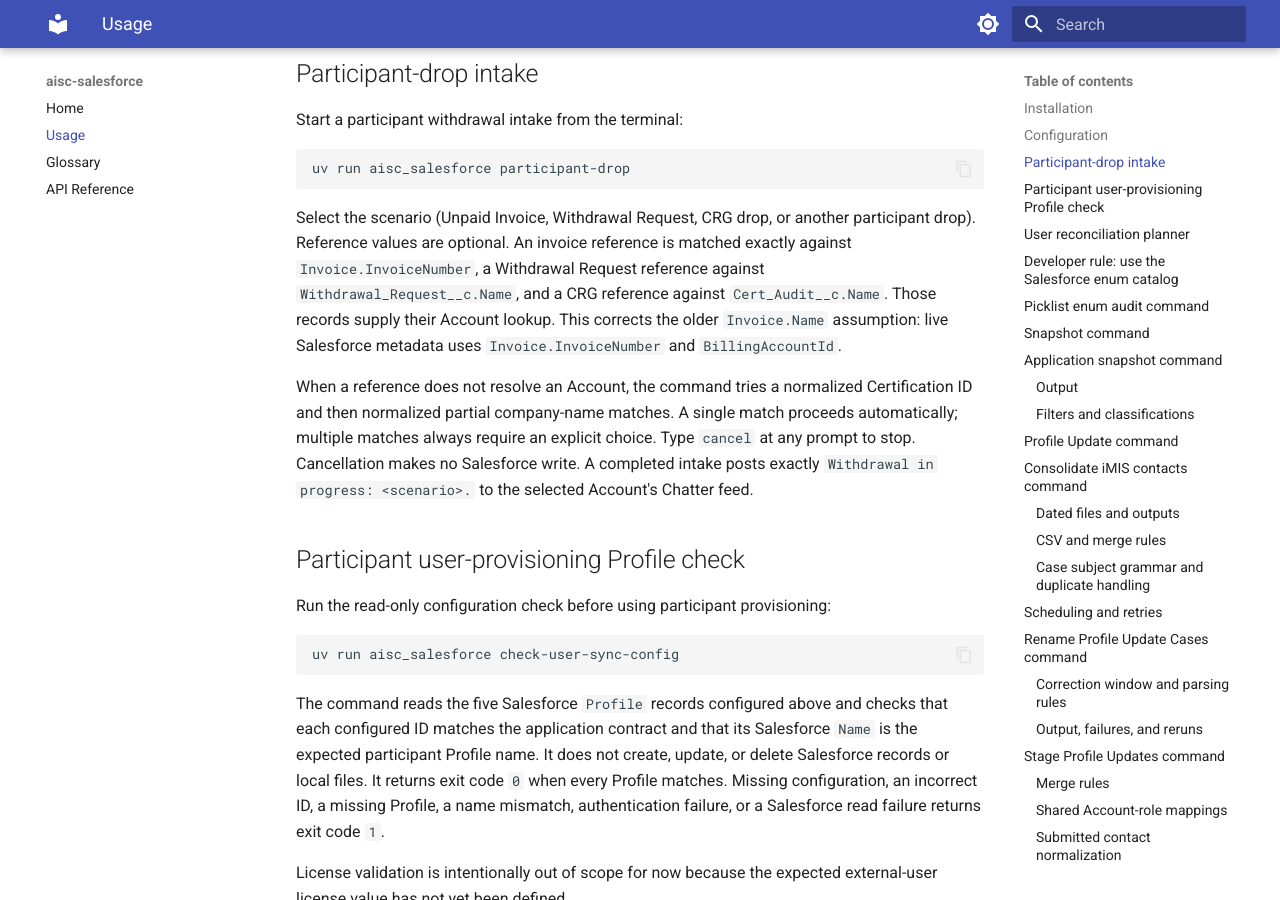
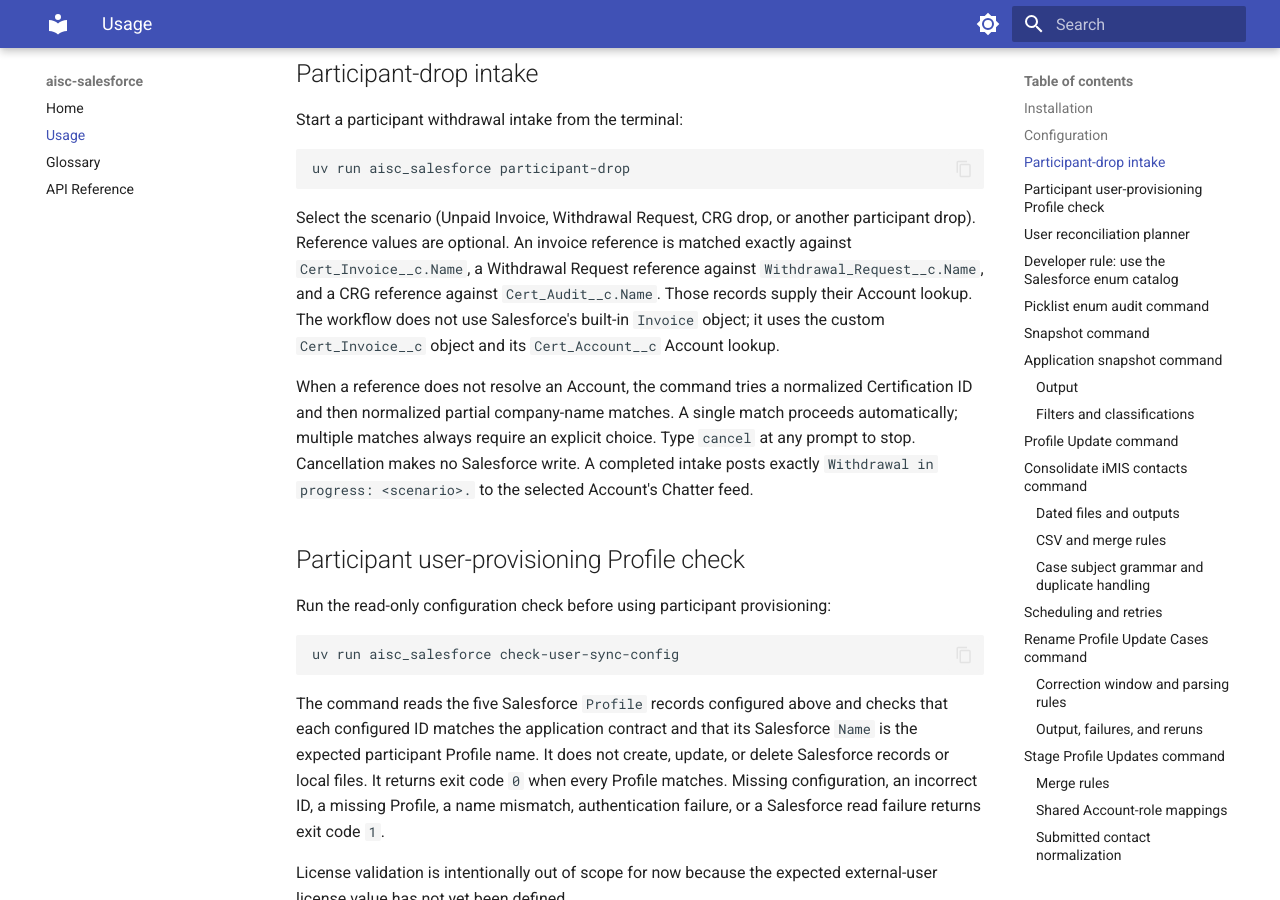
Before and after one commit to MauxBoyle/aisc-sf, an MkDocs documentation site: the page built from docs/usage.md, in a window 1280 px wide and 900 px high, scrolled down 1166 px. Built offline with MkDocs 1.6.1 and Material for MkDocs 9.7.7, drawn with Linux system fonts in a browser that asks for light colours.

Commit message:
Use custom certificate invoice lookup

```diff
--- a/docs/usage.md
+++ b/docs/usage.md
@@ -42,11 +42,11 @@ uv run aisc_salesforce participant-drop
 
 Select the scenario (Unpaid Invoice, Withdrawal Request, CRG drop, or another
 participant drop). Reference values are optional. An invoice reference is
-matched exactly against `Invoice.InvoiceNumber`, a Withdrawal Request reference
+matched exactly against `Cert_Invoice__c.Name`, a Withdrawal Request reference
 against `Withdrawal_Request__c.Name`, and a CRG reference against
-`Cert_Audit__c.Name`. Those records supply their Account lookup. This corrects
-the older `Invoice.Name` assumption: live Salesforce metadata uses
-`Invoice.InvoiceNumber` and `BillingAccountId`.
+`Cert_Audit__c.Name`. Those records supply their Account lookup. The workflow
+does not use Salesforce's built-in `Invoice` object; it uses the custom
+`Cert_Invoice__c` object and its `Cert_Account__c` Account lookup.
 
 When a reference does not resolve an Account, the command tries a normalized
 Certification ID and then normalized partial company-name matches. A single
```
Also changed, not shown: README.md (+3 -2 lines), 4 other files.
